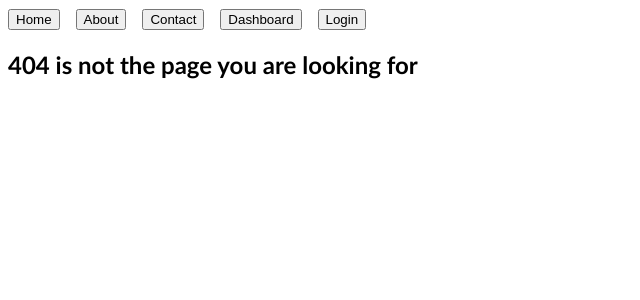
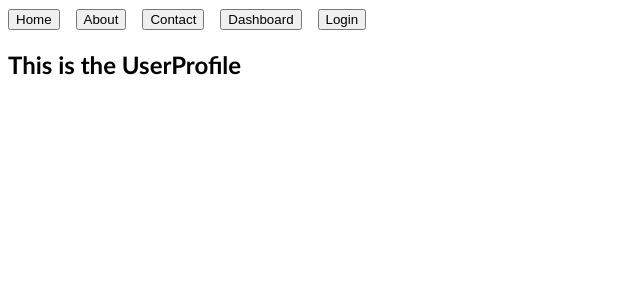
Before and after one commit to codeballet/lexicon-240902-react-router, a React (Vite) app: page /user/1 in a window 1280 px wide. Before the commit this address had no page. Shown: the top 300 px of the page, without its empty margins (0-640 px from the left). Built offline with nearby package versions, Linux system fonts and the light colour scheme.

Commit message:
feat: Add Dynamic Segment routing

```diff
--- /dev/null
+++ b/src/pages/UserProfile.tsx
@@ -0,0 +1,7 @@
+export function UserProfile() {
+    return (
+        <>
+            <h2 className="UserProfile">This is the UserProfile</h2>
+        </>
+    );
+}
--- a/src/pages/index.ts
+++ b/src/pages/index.ts
@@ -6,3 +6,4 @@ export * from "./Notfound";
 export * from "./Oldhome";
 export * from "./Settings";
 export * from "./Stats";
+export * from "./UserProfile";
--- a/src/router.tsx
+++ b/src/router.tsx
@@ -13,6 +13,7 @@ import {
     Oldhome,
     Settings,
     Stats,
+    UserProfile,
 } from "./pages";
 
 export const router = createBrowserRouter(
@@ -26,6 +27,7 @@ export const router = createBrowserRouter(
                 <Route path="stats" element={<Stats />} />
             </Route>
             <Route path="old-home" element={<Oldhome />} />
+            <Route path="user/:id" element={<UserProfile />} />
             <Route path="*" element={<Notfound />} />
         </Route>
     )
```
